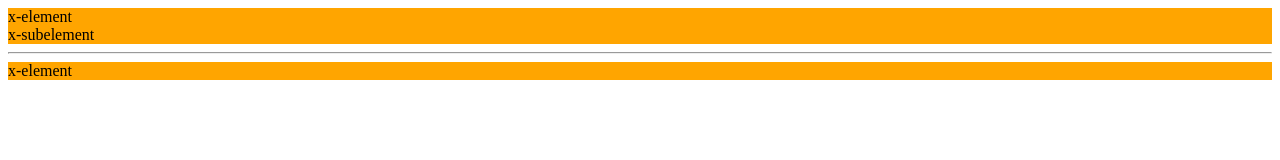
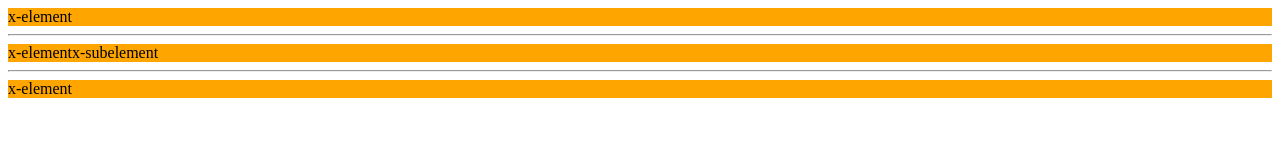
Before and after one commit to arv/polyfills, a plain HTML site: page SmokeTests/Components/CustomDOMElements.html in a window 1280 px wide. Drawn offline with Linux system fonts and the light colour scheme.

Commit message:
add support for recursive 'created' callbacks

```diff
--- a/Components/CustomDOMElements.js
+++ b/Components/CustomDOMElements.js
@@ -9,6 +9,7 @@ if (!window.shadowDomImpl) {
     createShadowDom: function(inInstance, inContents) {
       inInstance.shadow = inContents;
       inInstance.appendChild(inInstance.shadow);
+      return inContents;
     }
   };
 }
@@ -22,28 +23,61 @@ var registry = {
 
 var baseTag = "div";
 
-var instantiate = function(inPrototype, inTemplate) {
+var instantiate = function(inPrototype, inTemplate, inLifecycle) {
   // 4.a.1. Create a new object that implements PROTOTYPE
   // 4.a.2. Let ELEMENT by this new object
   var element = document.createElement(baseTag);
   element.__proto__ = inPrototype;
+  // TODO(sjmiles): spec omits instantiation of superclass shadow DOM
+  // spec implementation
+  /*
   // 4.a.3. if template was provided
   if (inTemplate) {
     // 4.a.3.1 create a shadow root with ELEMENT as it's host
     // 4.a.3.2. clone template as contents of this shadow root
+    // allow polymorphic shadowDomImpl
     shadowDomImpl.createShadowDom(element, inTemplate.content.cloneNode(true));
   }
+  */
+  // custom implementation
+  // TODO(sjmiles): 'extendsName' property is non-spec
+  instantiateShadowDom(element, element.extendsName, inTemplate, inLifecycle);
   return element;
 };
 
-var generateConstructor = function(inPrototype, inTemplate) {
+var instantiateShadowDom = function(inElement, inExtendsName, inTemplate,
+  inLifecycle) {
+  // generate shadow DOM recursively
+  // TODO(sjmiles): do we ever need shadowDOM when there is no template?
+  // can we create a <shadow> dynamically?
+  if (inTemplate) {
+    var ancestor = registry[inExtendsName];
+    if (ancestor) {
+      // recurse
+      // TODO(sjmiles): 'extendsName' property is non-spec
+      instantiateShadowDom(inElement, ancestor.prototype.extendsName,
+        ancestor.template, ancestor.lifecycle);
+    }
+    // 4.a.3.2. clone template as contents of this shadow root
+    var contents = inTemplate.content.cloneNode(true);
+    // generate shadow DOM
+    var shadow = shadowDomImpl.createShadowDom(inElement, contents);
+    // call created lifecycle method (per each chained element)
+    var created = inLifecycle.created;
+    if (created) {
+      created.call(inElement, shadow, ancestor && ancestor.lifecycle.key);
+    }
+  }
+};
+
+var generateConstructor = function(inPrototype, inTemplate, inLifecycle) {
   // 4.b.1. Generate a function object which, when called:
   // 4.b.1.1. Runs the custom element instantiation algorithm with PROTOTYPE
   // and TEMPLATE as arguments.
   // 4.b.1.2. Returns algorithm's output as result
   // 4.b.2. Let CONSTRUCTOR be that function object
   var constructor = function() {
-    return instantiate(inPrototype, inTemplate);
+    return instantiate(inPrototype, inTemplate, inLifecycle);
   };
   // 4.b.3. Set PROTOTYPE as the prototype property on CONSTRUCTOR
   constructor.prototype = inPrototype;
@@ -90,6 +124,10 @@ var generatePrototype = function(inExtends, inProperties) {
   // TODO(sjmiles): determine if this is acceptable implementation of
   // 'define properties'
   // TODO(sjmiles): handle undefined inProperties
+  // TODO(sjmiles): we need to store our extends name somewhere
+  // so we can look up ancestor properties during initialization
+  var properties = inProperties || {};
+  properties.extendsName = inExtends;
   //
   // strategy: insert 'inProperties' between the element
   // instance and it's original prototype chain.
@@ -97,9 +135,9 @@ var generatePrototype = function(inExtends, inProperties) {
   // assumes inProperties has trivial proto (it's clipped off)
   //
   // chain the element's proto to inProperties
-  inProperties.__proto__ = prototype.__proto__;
+  properties.__proto__ = prototype.__proto__;
   // now use inProperties as the elements proto
-  prototype.__proto__ = inProperties;
+  prototype.__proto__ = properties;
   // OUTPUT
   return prototype;
 };
@@ -112,14 +150,20 @@ var upgradeElements = function(inTree, inDefinition) {
   for (var i=0, element; element=elements[i]; i++) {
     // 6.b.2.3. Let UPGRADE be the result of running custom element
     // instantiation algorithm with PROTOTYPE and TEMPLATE as arguments
-    var upgrade = instantiate(inDefinition.prototype, inDefinition.template);
+    var upgrade = instantiate(inDefinition.prototype, inDefinition.template,
+      inDefinition.lifecycle);
     // TODO(sjmiles): not in spec
     upgrade.setAttribute("is", inDefinition.name);
+    /*
     // TODO(sjmiles): lifecycle not in spec
     if (inDefinition.lifecycle.created) {
-      // TODO(sjmiles): extract key from ancestor
-      inDefinition.lifecycle.created(upgrade, null);
+      // TODO(sjmiles): inDefinition.prototype.extendsName not in spec,
+      // see above
+      var ancestor = registry[inDefinition.prototype.extendsName];
+      inDefinition.lifecycle.created(upgrade,
+        ancestor && ancestor.lifecycle.key);
     }
+    */
     // 6.b.2.4 Replace ELEMENT with UPGRADE in TREE
     element.parentNode.replaceChild(upgrade, element);
     // 6.b.3 On UPGRADE, fire an event named elementupgrade with its bubbles
@@ -128,9 +172,10 @@ var upgradeElements = function(inTree, inDefinition) {
   }
 };
 
-// SECTION 5 deals with UA parsing HTML
-//
-// TODO(sjmiles): do we need to polyfill something here?
+// SECTION 5
+
+// TODO(sjmiles): deals with UA parsing HTML; do we need to polyfill
+// something here?
 
 // SECTION 7.1
 
@@ -167,13 +212,14 @@ var register = function(inName, inOptions) {
   // 7.1.2 If PROTOTYPE is missing, let PROTOTYPE be the interface prototype
   // object for the HTMLSpanElement interface
   var prototype = inOptions.prototype || HTMLSpanElement.prototype;
-  var template = inOptions.template;
+  // TODO(sjmiles): putting name on prototype not in spec
+  prototype.is = inName;
   // TODO(sjmiles): lifecycle not in spec
   var lifecycle = inOptions.lifecycle || {};
   // 7.1.4 Let DEFINITION be the tuple of (PROTOTYPE, TEMPLATE, NAME)
   var definition = {
     prototype: prototype,
-    template: template,
+    template: inOptions.template,
     name: inName,
     // TODO(sjmiles): lifecycle not in spec
     lifecycle: lifecycle
@@ -191,7 +237,7 @@ var register = function(inName, inOptions) {
   // and TEMPLATE as arguments
   // 7.1.8. Return the output of the previous step.
   // 7. Output: CONSTRUCTOR, the custom element constructor
-  return generateConstructor(prototype, template);
+  return generateConstructor(prototype, template, lifecycle);
 };
 
 // SECTION 7.2
--- a/SmokeTests/Components/CustomDOMElements.html
+++ b/SmokeTests/Components/CustomDOMElements.html
@@ -8,6 +8,8 @@
 	<body>
 
 		<x-element></x-element>
+
+    <hr/>
 
     <x-subelement></x-subelement>
 
@@ -28,7 +30,13 @@
 			//
 			XElement = document.register("x-element", {
 				prototype: proto,
-				template: template
+				template: template,
+        lifecycle: {
+          created: function(inShadowRoot, inKey) {
+            console.log("x-element created", this.is, inShadowRoot, inKey);
+          },
+          key: 42
+        }
 			});
 			//
       // imperative creation
@@ -51,7 +59,12 @@
       //
 			XSubElement = document.register("x-subelement", {
 				prototype: proto,
-				template: template
+				template: template,
+        lifecycle: {
+          created: function(inShadowRoot, inKey) {
+            console.log("x-subelement created", this.is, inShadowRoot, inKey);
+          }
+        }
 			});
       //
       var sub = document.querySelector("[is=x-subelement]");
```
